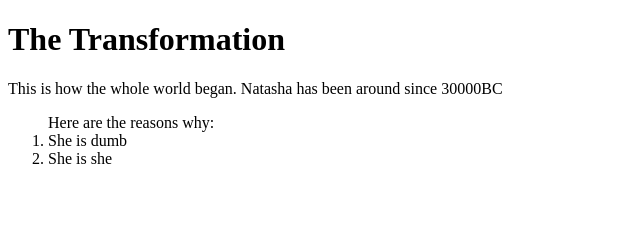
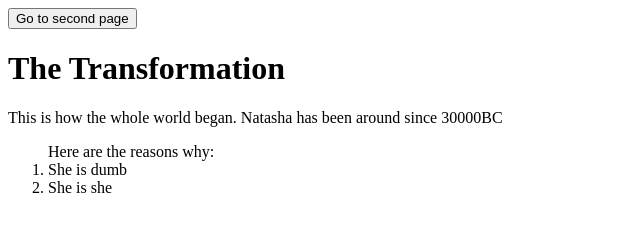
Before and after one commit to DaRickster/Natashasaur, a plain HTML site: page index.html in a window 1280 px wide. Shown: the whole page, without its empty margins (0-640 px from the left). Drawn offline with Linux system fonts and the light colour scheme.

Commit message:
Update index.html

```diff
--- a/index.html
+++ b/index.html
@@ -4,6 +4,7 @@
     <title>Natashasaurus</title>
   </head>
     <body>
+        <a href="Belongings.html"><button>Go to second page</button></a>
       <h1>The Transformation</h1>
       <p>This is how the whole world began. Natasha has been around since 30000BC</p>
       <ol>Here are the reasons why:
```
